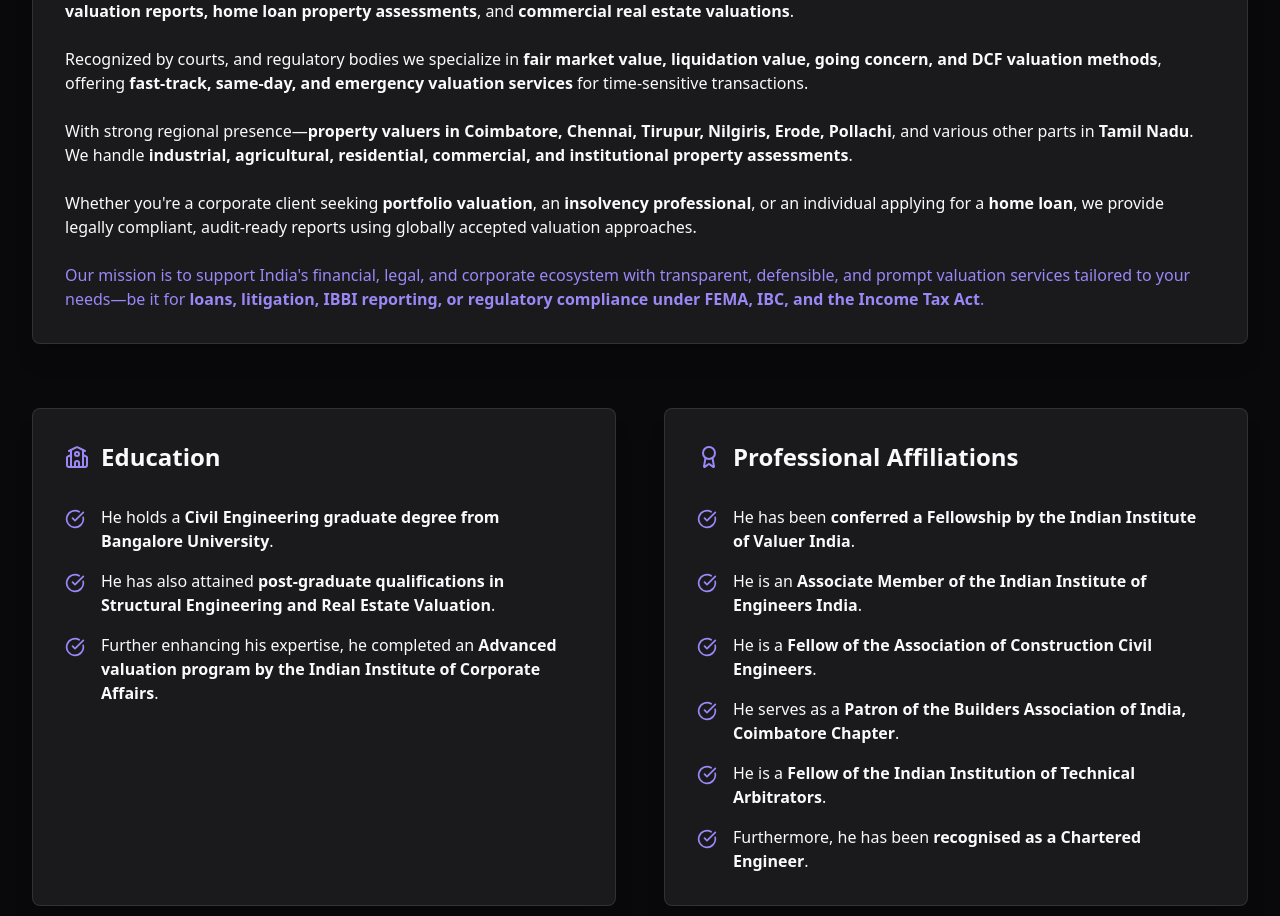
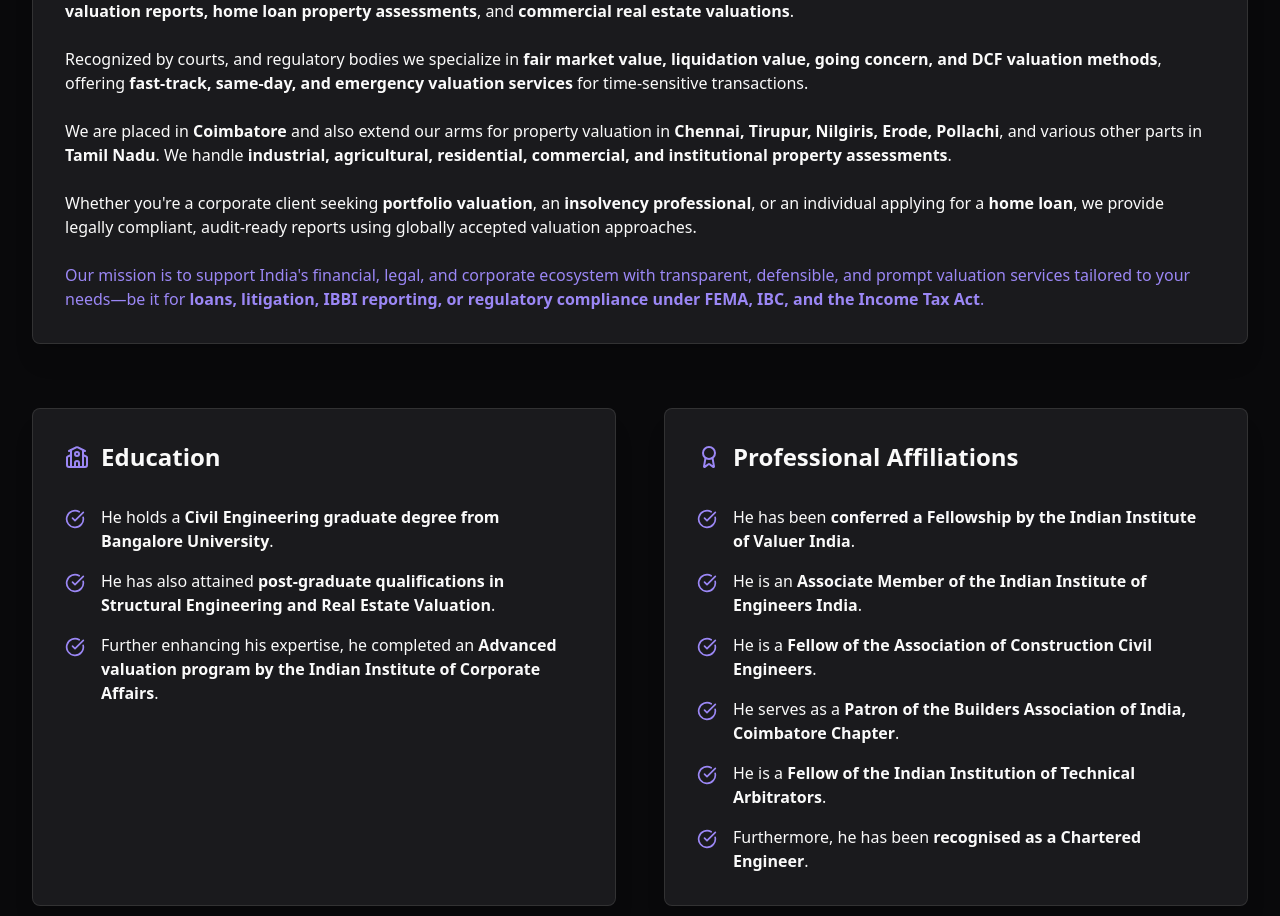
Before and after one commit to Hareeshmuthu/adaikkalavan, a React (Vite) app: page /about in a window 1280 px wide. Shown: the part 980-1896 px from the top of the page. Built offline with nearby package versions, Linux system fonts and the light colour scheme.

Commit message:
Refactor: Update regional presence description
The AI updated the regional presence description in `About.tsx` to reflect the new wording.

```diff
--- a/src/pages/About.tsx
+++ b/src/pages/About.tsx
@@ -1,3 +1,4 @@
+
 
 import React, { useEffect, useRef } from 'react';
 import NavBar from '@/components/NavBar';
@@ -74,7 +75,7 @@ const About = () => {
                   Recognized by courts, and regulatory bodies we specialize in <strong>fair market value, liquidation value, going concern, and DCF valuation methods</strong>, offering <strong>fast-track, same-day, and emergency valuation services</strong> for time-sensitive transactions.
                 </p>
                 <p className="mb-6">
-                  With strong regional presence—<strong>property valuers in Coimbatore, Chennai, Tirupur, Nilgiris, Erode, Pollachi</strong>, and various other parts in <strong>Tamil Nadu</strong>. We handle <strong>industrial, agricultural, residential, commercial, and institutional property assessments</strong>.
+                  We are placed in <strong>Coimbatore</strong> and also extend our arms for property valuation in <strong>Chennai, Tirupur, Nilgiris, Erode, Pollachi</strong>, and various other parts in <strong>Tamil Nadu</strong>. We handle <strong>industrial, agricultural, residential, commercial, and institutional property assessments</strong>.
                 </p>
                 <p className="mb-6">
                   Whether you're a corporate client seeking <strong>portfolio valuation</strong>, an <strong>insolvency professional</strong>, or an individual applying for a <strong>home loan</strong>, we provide legally compliant, audit-ready reports using globally accepted valuation approaches.
```
